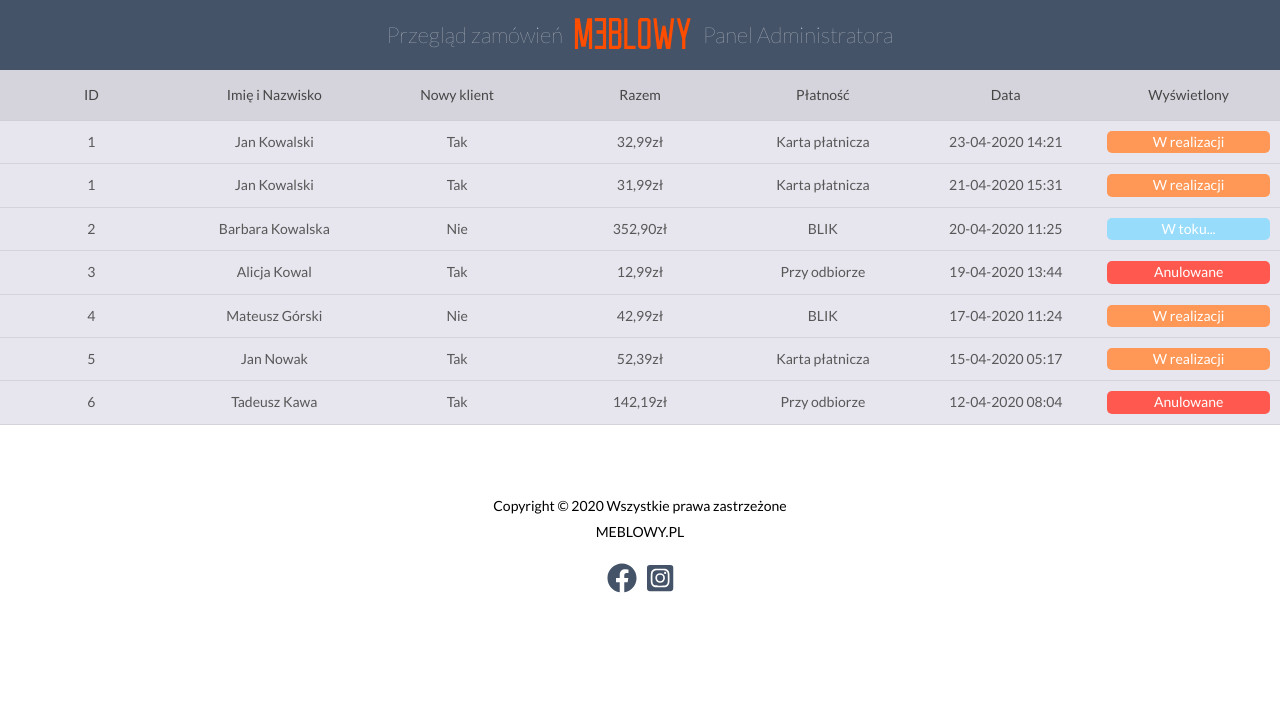
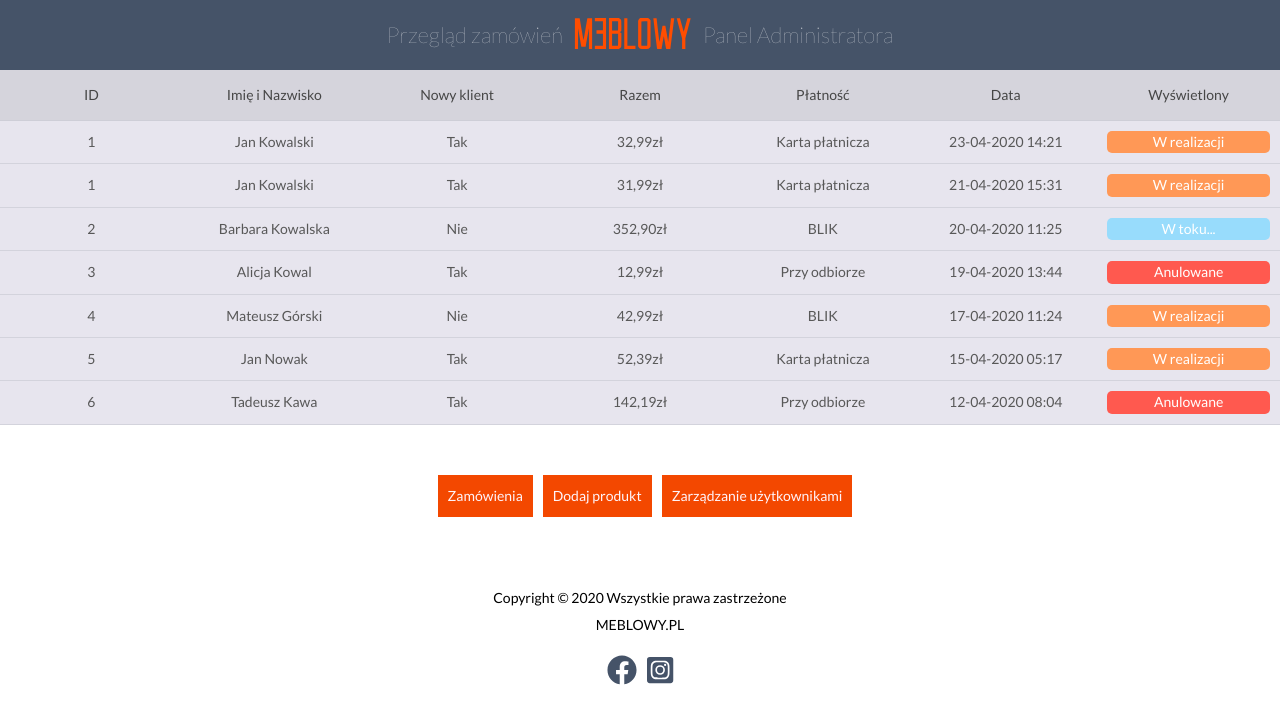
Before and after one commit to damiantymkowski/ShopSystem, a React (Create React App) app: page /admin/orders in a window 1280 px wide. Shown: the top 724 px of the page. Built offline with nearby package versions, Linux system fonts and the light colour scheme.

Commit message:
add admin menu to components

```diff
--- a/src/Components/Admin/AddProduct.js
+++ b/src/Components/Admin/AddProduct.js
@@ -3,7 +3,7 @@
 import { FontAwesomeIcon } from '@fortawesome/react-fontawesome'
 import {faCamera} from '@fortawesome/free-solid-svg-icons'
 import Footer from "../Footer";
-
+import AdminMenu from "./AdminMenu";
 function AddProduct(){
 
     useEffect(() => {
@@ -47,6 +47,7 @@
                     <button className="addProduct__btn">Dodaj produkt</button>
                 </div>
             </div>
+        <AdminMenu/>
             <Footer/>
         </React.Fragment>
     );
--- a/src/Components/Admin/AddUser.js
+++ b/src/Components/Admin/AddUser.js
@@ -1,7 +1,7 @@
 import React from 'react';
 import logo from "../../logo.svg";
 import Footer from "../Footer";
-
+import AdminMenu from "./AdminMenu";
 function AddUser(){
     return(
         <React.Fragment>
@@ -25,6 +25,7 @@
                 </div>
             </div>
         </div>
+            <AdminMenu/>
             <Footer/>
         </React.Fragment>
     );
--- a/src/Components/Admin/Admin-Orders.js
+++ b/src/Components/Admin/Admin-Orders.js
@@ -1,6 +1,7 @@
 import React from 'react';
 import logo from '../../logo.svg';
 import Footer from '../Footer';
+import AdminMenu from "./AdminMenu";
 function Admin_Orders(){
     return(
 <React.Fragment>
@@ -20,6 +21,7 @@
     </div>
 </div>
     </div>
+    <AdminMenu/>
 <Footer/>
 </React.Fragment>
     );
```
